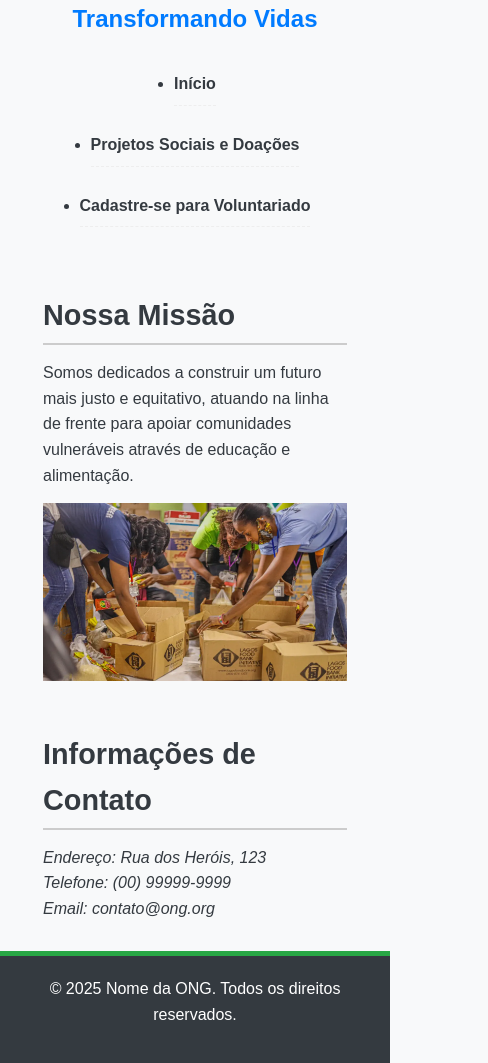
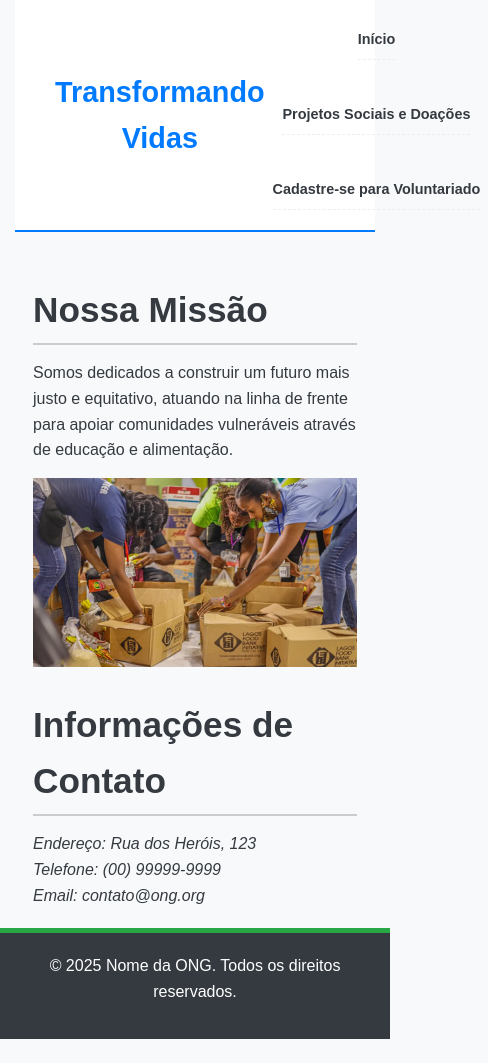
Before and after one commit to RebeccaSilvaDev/Projeto-ONG-FrontEnd, a plain HTML site: page index.html in a window 390 px wide. Shown: the whole page, 488 px wide, since content can reach past the window. After the commit the page ends 1039 px from the top, so only its background shows below. Drawn offline with Linux system fonts and the light colour scheme.

Commit message:
Update style.css

```diff
--- a/css/style.css
+++ b/css/style.css
@@ -27,6 +27,11 @@ body {
     line-height: 1.6;
     padding: 0 15px; /* Garante padding lateral no mobile */
 }
+
+/* ========================================================= */
+/* REGRAS GLOBAIS E RESET INDEX.HTML no mobile */
+/* ========================================================= */
+
 
 /* Garante que imagens e mídia se ajustem a qualquer tela (Correção da Imagem no Index) */
 img, picture img {
@@ -96,12 +101,15 @@ p {
 
 /* Header (Flexbox: Vertical no Mobile) */
 header {
+    background-color: #fff;
+    padding: 15px 10px; /* Adicionei padding nas laterais */
+    border-bottom: 2px solid var(--cor-primaria);
+
+    /* Ativa o Flexbox para o cabeçalho (útil para logo e nav) */
     display: flex;
-    flex-direction: column;
+    flex-direction: column; /* No mobile, empilha os itens (h1 e nav) */
     align-items: center;
-    justify-content: center;
     text-align: center;
-    gap: 10px; /* Espaçamento entre o título e o menu */
 }
 
 /* Adicione este ajuste de título para o mobile */
@@ -113,19 +121,29 @@ header h1 {
 
 /* O estilo para nav ul e nav ul li a que já colocamos continua válido para o mobile */
 
-/* Ajuste adicional para os links não ficarem colados */
 nav ul {
-    display: flex;
-    flex-direction: column;
-    align-items: center; /* Centraliza os links no mobile */
-    gap: 8px; /* Espaçamento vertical entre os itens */
+    list-style: none;       /* Remove os pontos da lista */
+    display: flex;          /* CHAVE: Alinha os itens na horizontal */
+    flex-direction: row;    /* Garante a direção em linha */
+    flex-wrap: wrap;
+    justify-content: center;
+    padding: 5px ;
+    margin: 0;
 }
 
 nav ul li {
+    display: inline-block;
+    list-style: none;
+    margin: 5px 8px;
     padding: 5px 0;
 }
 
 nav ul li a {
+    white-space: nowrap;
+    font-size: 0.9em;
+    text-decoration: none;
+    color: #007bff;
+
     text-decoration: none; /* Remove o sublinhado dos links */
     color: var(--cor-texto);
     font-weight: bold;
@@ -134,18 +152,16 @@ nav ul li a {
     display: block; /* Ocupa a largura total para facilitar o toque no mobile */
 }
 
+header h1 {
+        text-align: center;  /*Centraliza o texto "Transformando Vidas" se necessário */
+    }
+
 /* Conteúdo Principal */
 main {
     padding: 20px 15px; /* Padding interno para telas pequenas */
     min-height: 80vh; /* Garante que o conteúdo ocupe a maior parte da tela */
 }
 
-/* Garante que o conteúdo da seção flua verticalmente no mobile */
-main section {
-    width: 100%; /* Ocupa 100% do container */
-    box-sizing: border-box; /* Garante que padding não estoure a largura */
-    padding: 10px; /* Pequeno padding para respiro interno */
-}
 
 /* Rodapé (Ajuste de Margem para cobrir 100% da largura da tela) */
 footer {
@@ -288,6 +304,32 @@ form button[type="submit"] {
 /* Estilos aplicados APENAS quando a tela tiver 768px ou mais (tablets e desktops) */
 @media (min-width: 768px) {
 
+    .seu-seletor-da-lista-ul {
+        display: flex; /* Transforma em linha */
+        flex-direction: row; /* Garante que estejam em linha (row) */
+        flex-wrap: wrap; /* Permite que quebrem a linha se não couberem */
+        justify-content: flex-start; /* Alinha os itens à esquerda (ou 'space-around' para distribuir) */
+        padding: 0;
+        margin: 0;
+    }
+
+    /* 2. Remove a formatação de bloco dos itens da lista (LI)
+       e adiciona um espaço entre eles
+       Use o seletor correto para os seus itens (LI)
+    */
+    .seu-seletor-da-lista-ul li {
+        margin-right: 15px; /* Espaço entre os itens */
+        list-style: none; /* Remove bolinhas/marcadores de lista */
+        /* Outros ajustes de estilo se necessário */
+    }
+
+    /* 3. Ajuste nos links (A) para que o texto não quebre (opcional)
+    */
+    .seu-seletor-da-lista-ul li a {
+        white-space: nowrap; /* Impede que o texto de um link quebre em várias linhas */
+    }
+}
+
     /* Centraliza e limita a largura do conteúdo em telas grandes */
     main {
         max-width: 1200px;
@@ -366,4 +408,3 @@ form button[type="submit"] {
         margin-top: 20px;
         display: block;
     }
-}
```
